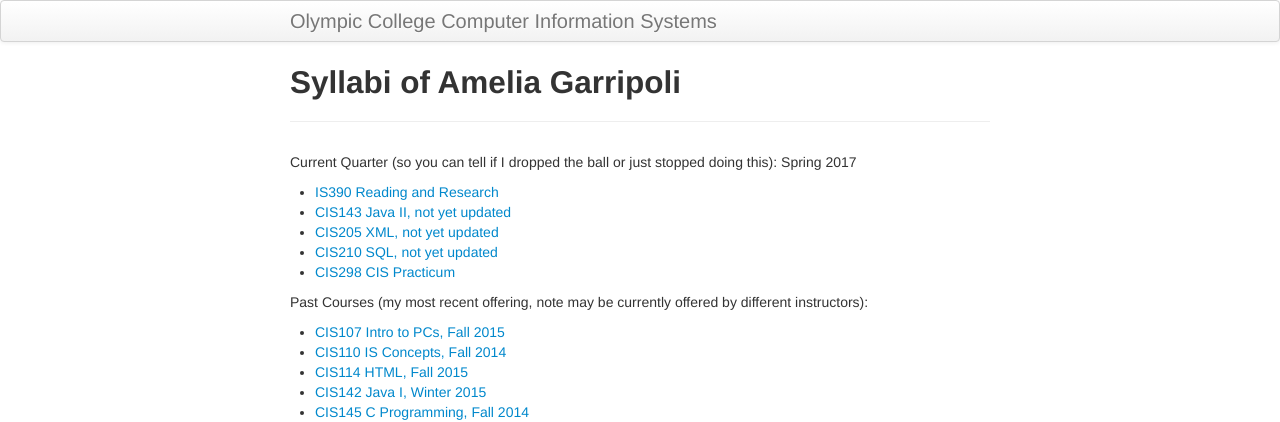
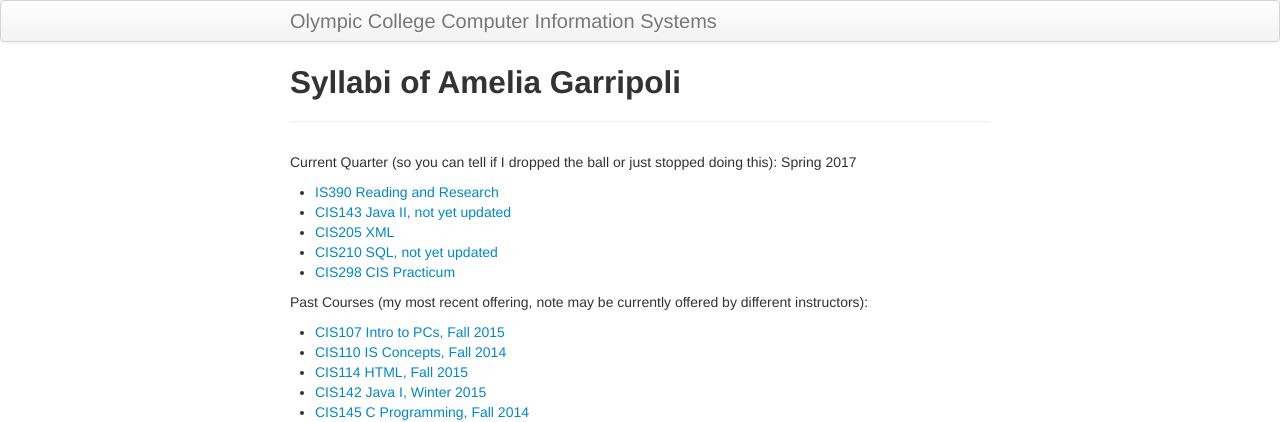
Before and after one commit to argoc/syllabub, a Jekyll site: the page built from index.md, in a window 1280 px wide. Shown: the top 422 px of the page. Built offline with Jekyll 4.4.1, drawn with Linux system fonts in a browser that asks for light colours.

Commit message:
Keep 205 as draft until done; update link

```diff
--- a/CIS205.html
+++ b/CIS205.html
@@ -26,10 +26,10 @@
 </head>
 
 <body>
-    <!-- <div id="watermark">
+    <div id="watermark">
         <p>&nbsp;DRAFT
             <br>&nbsp;&nbsp;&nbsp;&nbsp;&nbsp;&nbsp;DRAFT</p>
-    </div> -->
+    </div>
     <!-- Wrapper -->
     <div id="wrapper">
         <!-- Main -->
--- a/index.md
+++ b/index.md
@@ -9,7 +9,7 @@ Current Quarter (so you can tell if I dropped the ball or just stopped doing thi
 
 - [IS390 Reading and Research](IS390.html)
 - [CIS143 Java II, not yet updated](CIS143.html)
-- [CIS205 XML, not yet updated](CIS205.html)
+- [CIS205 XML](CIS205.html)
 - [CIS210 SQL, not yet updated](CIS210.html)
 - [CIS298 CIS Practicum](CIS298.html)
 
```
